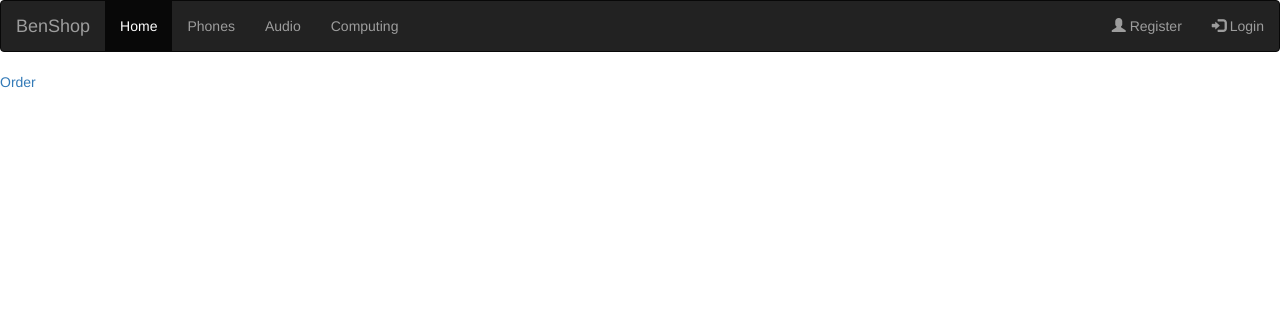
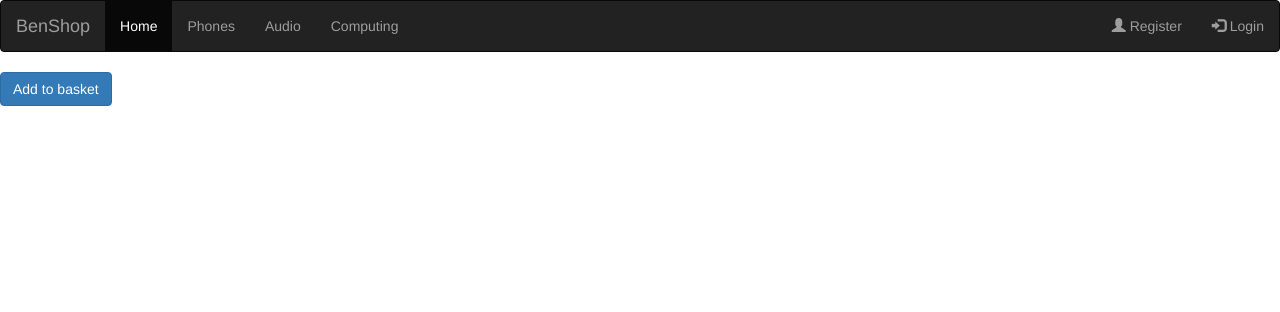
Before and after one commit to olojo-99/Shop-WebApp, a Django app: template backend/benshop/templates/basket.html in a window 1280 px wide. Shown: the top 312 px of the page. Run offline with Django 4.2, Linux system fonts and the light colour scheme; the template is opened without the code that fills it, so the values that code supplies are empty; some libraries are stand-ins or nearby versions.

Commit message:
Editing order/add to basket button

```diff
--- a/backend/benshop/templates/basket.html
+++ b/backend/benshop/templates/basket.html
@@ -24,7 +24,7 @@
     </table>
 
     <!-- Only want order option to appear if user has a shopping basket with items in it-->
-    <a href="/order">Order</a>
+    <a href="/order" class="btn btn-primary">Add to basket</a>
 {% endif %}
 
 {% endblock %}
```
Also changed, not shown: backend/db.sqlite3.
